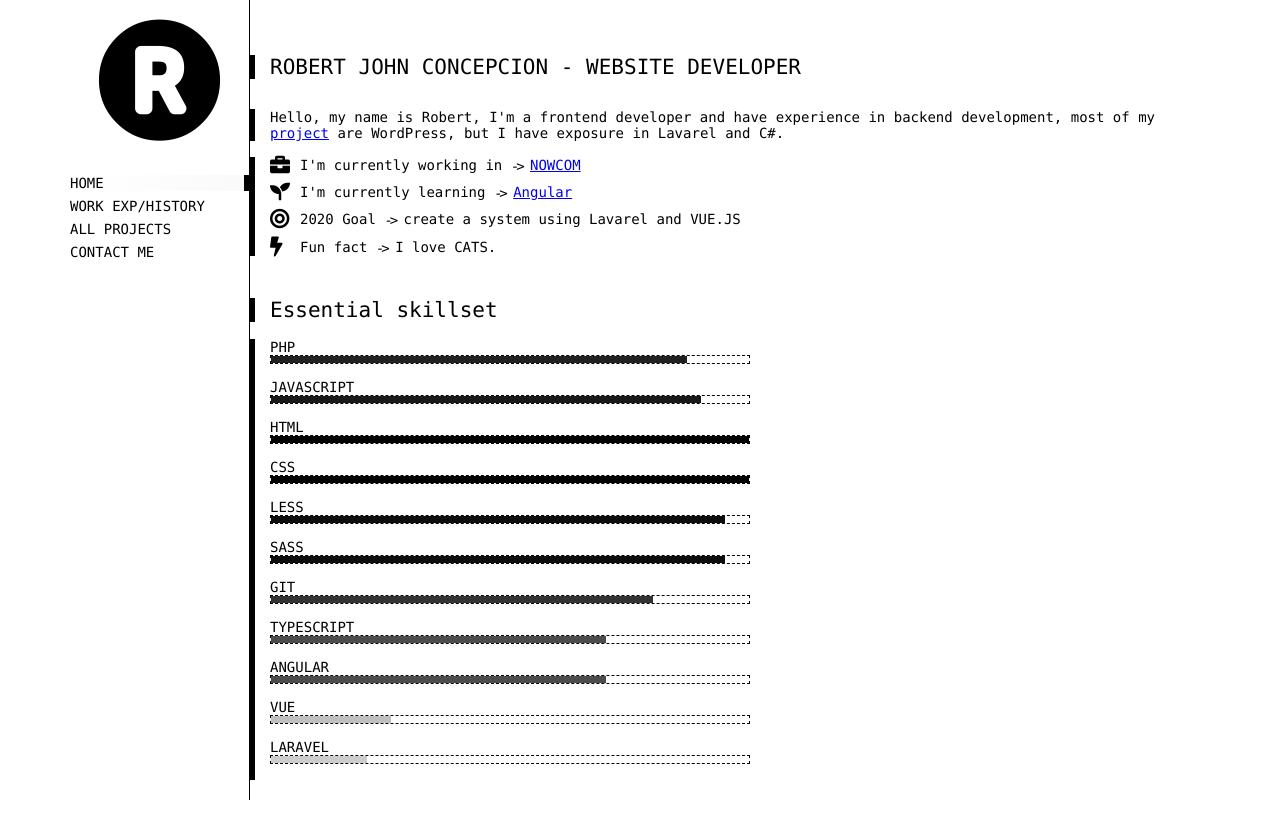
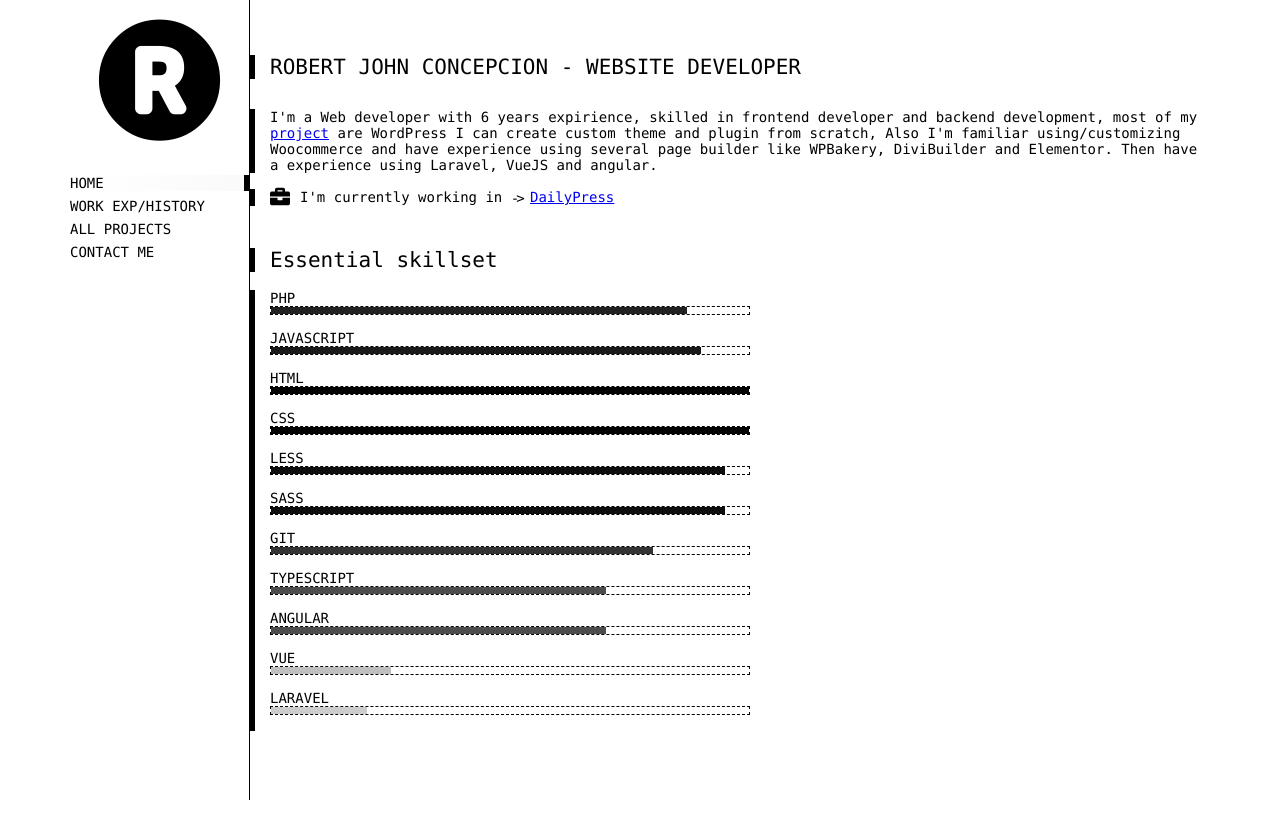
Before and after one commit to rjconcepcion/rjconcepcion.github.io, a plain HTML site: page index.html in a window 1280 px wide. After the commit the page ends 806 px from the top, so only its background shows below. Drawn offline with Linux system fonts and the light colour scheme.

Commit message:
Update robert's description and employment details

```diff
--- a/index.html
+++ b/index.html
@@ -62,17 +62,17 @@
                 <div class="inner-wrp">
                     <h1 class='main-header left-border-style'>ROBERT JOHN CONCEPCION - WEBSITE DEVELOPER</h1>
                     <article class="left-border-style">
-                        <p>Hello, my name is Robert, I'm a frontend developer and have experience in backend development, most of my <a href="#works" class="readm no">project</a> are WordPress, but I have exposure in Lavarel and C#.</p>
+                        <p>I'm a Web developer with 6 years expirience, skilled in frontend developer and backend development, most of my <a href="#works" class="readm no">project</a> are WordPress I can create custom theme and plugin from scratch, Also I'm familiar using/customizing Woocommerce and have experience using several page builder like WPBakery, DiviBuilder and Elementor. Then have a experience using Laravel, VueJS and angular.</p>
                     </article>
                     <br>
                     <article class="left-border-style">
 
 
                         <ul class="plans">
-                            <li><i class="fas fa-briefcase"></i> <span>I'm currently working in <span class="arrow">-></span> <a href="https://www.nowcom.com/" rel="nofollow" target="_blank">NOWCOM</a></span></li>
-                            <li><i class="fas fa-seedling"></i> <span>I'm currently learning <span class="arrow">-></span> <a href="https://angular.io/"  target="_blank">Angular</a></span></li>
+                            <li><i class="fas fa-briefcase"></i> <span>I'm currently working in <span class="arrow">-></span> <a href="https://dailypress.com.au/" rel="nofollow" target="_blank">DailyPress</a></span></li>
+                            <!-- <li><i class="fas fa-seedling"></i> <span>I'm currently learning <span class="arrow">-></span> <a href="https://angular.io/"  target="_blank">Angular</a></span></li>
                             <li><i class="fas fa-bullseye"></i> <span>2020 Goal <span class="arrow">-></span> create a system using Lavarel and VUE.JS</span></li>
-                            <li><i class="fas fa-bolt"></i> <span>Fun fact <span class="arrow">-></span> I love CATS.</span></li>
+                            <li><i class="fas fa-bolt"></i> <span>Fun fact <span class="arrow">-></span> I love CATS.</span></li> -->
                         </ul>
                     </article>
 
@@ -233,7 +233,7 @@
                         <div class="container left code">
                             <div class="content">
                                 <a href="https://www.nowcom.com/" target="_blank"><h3><b>Nowcom Global Services</b></h3></a>
-                                <p><b>Software Engineer |  (Present - June 2019)</b></p>
+                                <p><b>Software Engineer |  (November 2020 - June 2019)</b></p>
                                 <br>
                                 <h4>Technologies used: </h4>
                                 <ul class="tech">
```
